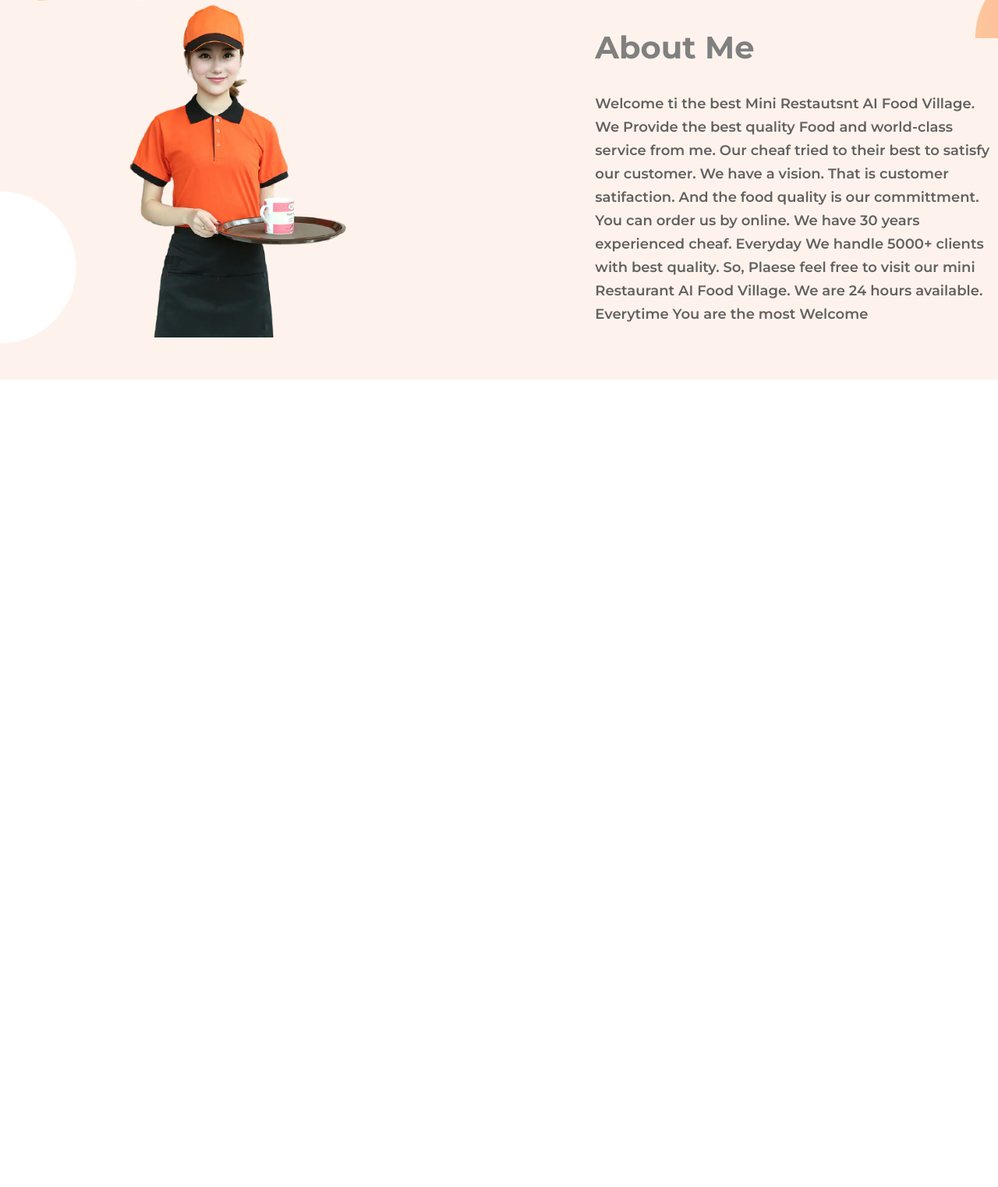
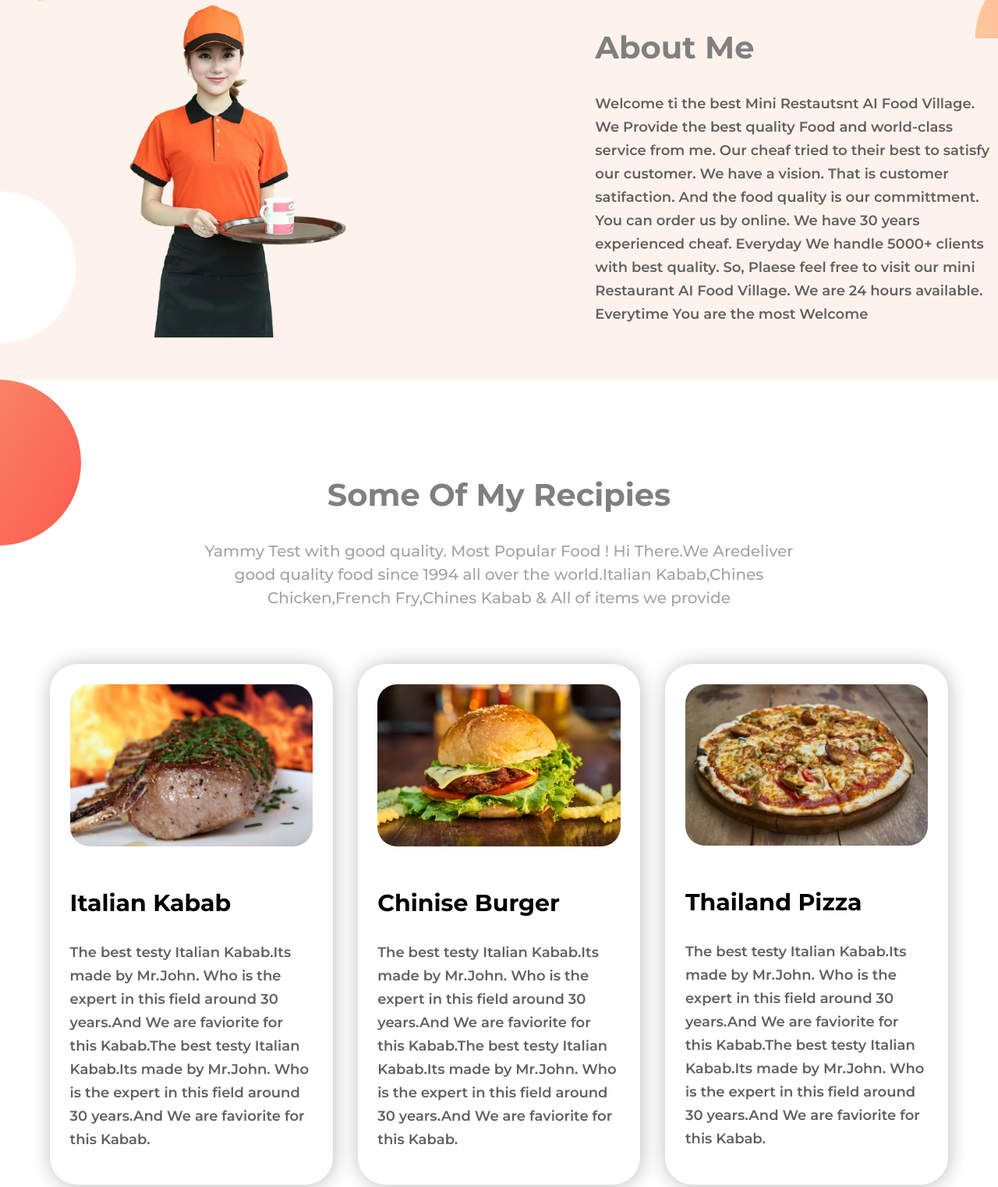
Before and after one commit to Ashraful2880/AI-Restaurant-First-Assignment, a plain HTML site: page index.html in a window 1280 px wide. Shown: the part 729-2252 px from the top of the page at 78% size. Before the commit the page ends 1216 px from the top, so only its background shows below. Drawn offline with Linux system fonts and the light colour scheme.

Commit message:
Recipie Secition Code Added

```diff
--- a/index.html
+++ b/index.html
@@ -45,6 +45,52 @@
         </div>
     </section>
     <!-- About Me Section Code End -->
+
+    <!-- Recipie Section Code Start -->
+
+    <section class="recipie-area">
+        <div class="recipie-title">
+            <h2>Some Of My Recipies</h2>
+            <h4>Yammy Test with good quality.
+                Most Popular Food ! Hi There.We Aredeliver good quality food since 1994 all over the world.Italian
+                Kabab,Chines Chicken,French Fry,Chines Kabab & All of items we provide</h4>
+        </div>
+        <div class="flex-container">
+            <div class="recipie-width" id="recipie-list-01">
+                <img src="images/Kabab.jpg" alt="Menu1">
+                <h3>Italian Kabab</h3>
+                <p>The best testy Italian Kabab.Its made by Mr.John. Who is the expert in this field around 30 years.And
+                    We are faviorite for this Kabab.The best testy Italian Kabab.Its made by Mr.John. Who is the expert
+                    in this field around 30 years.And We are faviorite for this Kabab.</p>
+            </div>
+
+            <div class="recipie-width" id="recipie-list-02">
+                <img src="images/burger.jpg" alt="Menu1">
+                <h3>Chinise Burger</h3>
+                <p>The best testy Italian Kabab.Its made by Mr.John. Who is the expert in this field around 30 years.And
+                    We are faviorite for this Kabab.The best testy Italian Kabab.Its made by Mr.John. Who is the expert
+                    in this field around 30 years.And We are faviorite for this Kabab.</p>
+            </div>
+
+            <div class="recipie-width" id="recipie-list-03">
+                <img src="images/pizza.jpg" alt="Menu1">
+                <h3>Thailand Pizza</h3>
+                <p>The best testy Italian Kabab.Its made by Mr.John. Who is the expert in this field around 30 years.And
+                    We are faviorite for this Kabab.The best testy Italian Kabab.Its made by Mr.John. Who is the expert
+                    in this field around 30 years.And We are faviorite for this Kabab.</p>
+            </div>
+        </div>
+    </section>
+
+
+
+    <!-- Recipie Section Code End -->
+
+    <!-- Social Section Code Start -->
+
+
+
+    <!-- Social Section Code End -->
 </body>
 
 </html>
--- a/style.css
+++ b/style.css
@@ -14,7 +14,9 @@ h2{
     color: grey;
 }
 h3{
-
+    margin-top: 50px;
+    font-size: 30px;
+    font-weight: 700;
 }
 h4{
     font-size: 20px;
@@ -51,10 +53,6 @@ img{
     max-width: 50%;
     padding-left: 5%;
 }
-.recipie-width{
-    max-width: 33%;
-    padding-left: 5%;
-}
 /* Common CSS End */
 
 /* Top Banner CSS Start */
@@ -88,3 +86,51 @@ img{
 }
 
 /* About Me CSS Section End */
+
+/* Recipie Section CSS Start */
+
+.recipie-area{
+    background-image: url(images/exp-bg.png);
+    background-repeat: no-repeat;
+    padding:90px 0;
+}
+.recipie-title{
+    width: 800px;
+    margin: 0 auto;
+    text-align: center;
+}
+.recipie-width{
+    max-width: 33%;
+    padding: 2%;
+    box-shadow: 1px 1px 25px rgb(189, 188, 188);
+    border-radius: 35px;
+}
+.recipie-width img{
+    border-radius: 25px;
+}
+#recipie-list-01{
+    margin-left: 5%;
+}
+#recipie-list-02{
+    margin-left: 2.5%;
+    margin-right:2.5%;
+}
+#recipie-list-03{
+    margin-right: 5%;
+}
+
+
+/* Recipie CSS Section End */
+
+/* Social Section CSS Start */
+
+
+
+
+/* Social CSS Section End */
+
+/* Why Me Section CSS Start */
+
+
+
+/* Why Me CSS Section End */
```
